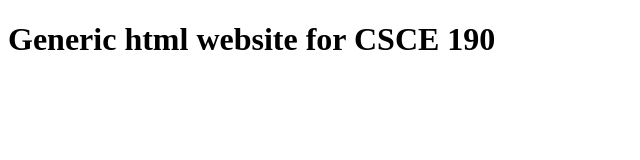
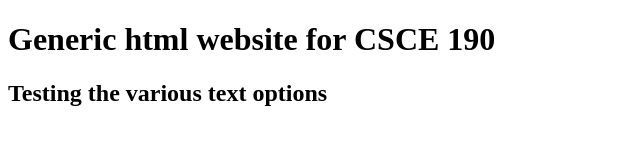
Before and after one commit to ZapdosCC/ZapdosCC.github.io, a plain HTML site: page index.html in a window 1280 px wide. Shown: the whole page, without its empty margins (0-640 px from the left). Drawn offline with Linux system fonts and the light colour scheme.

Commit message:
Add files via upload

```diff
--- a/index.html
+++ b/index.html
@@ -3,8 +3,8 @@
     <head>
         <title>CSCE 190 Chase C.</title>
     </head>
-
     <body>
         <h1>Generic html website for CSCE 190</h1>
+        <h2>Testing the various text options</h2>
     </body>
 </html>
```
